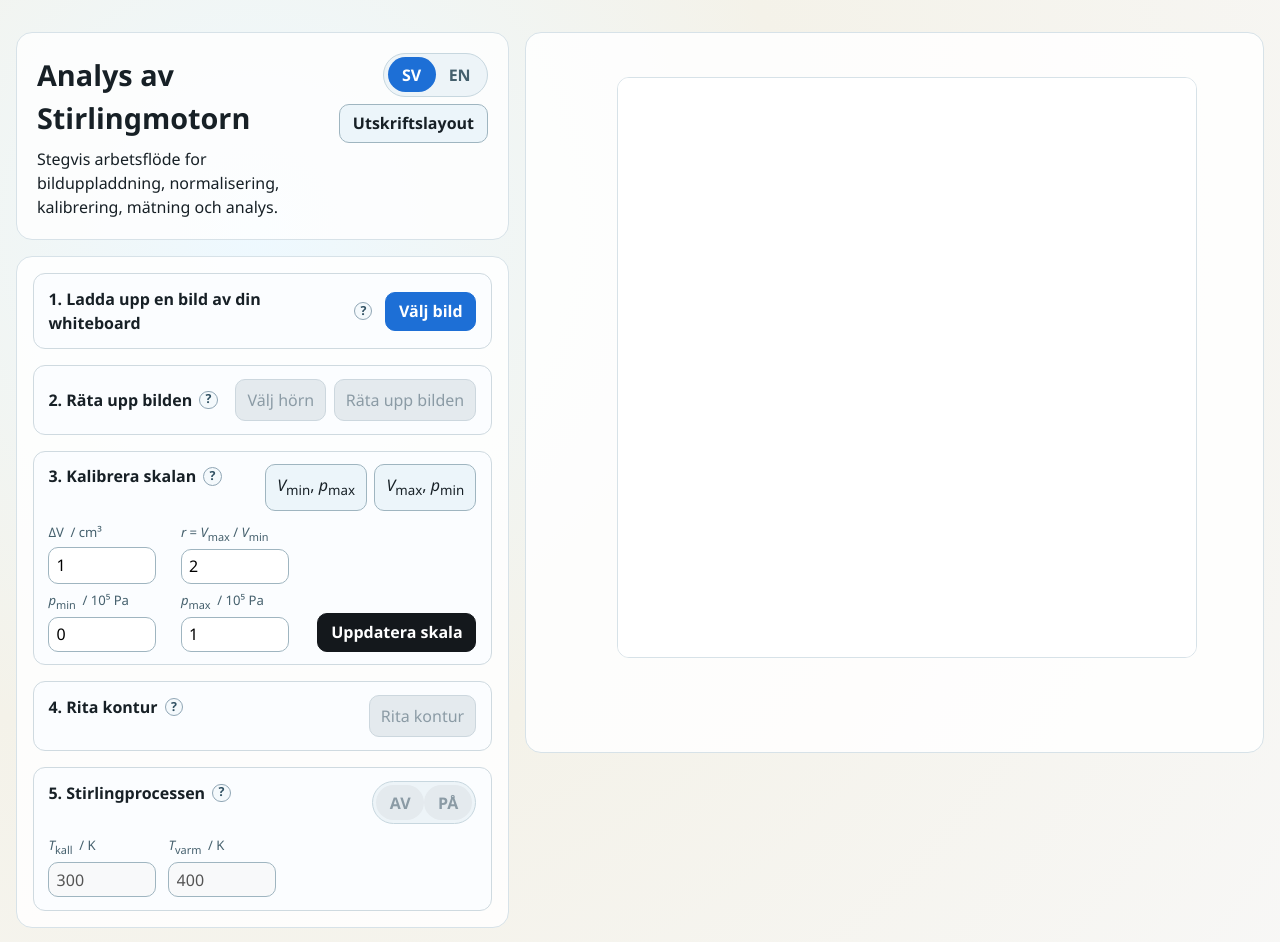
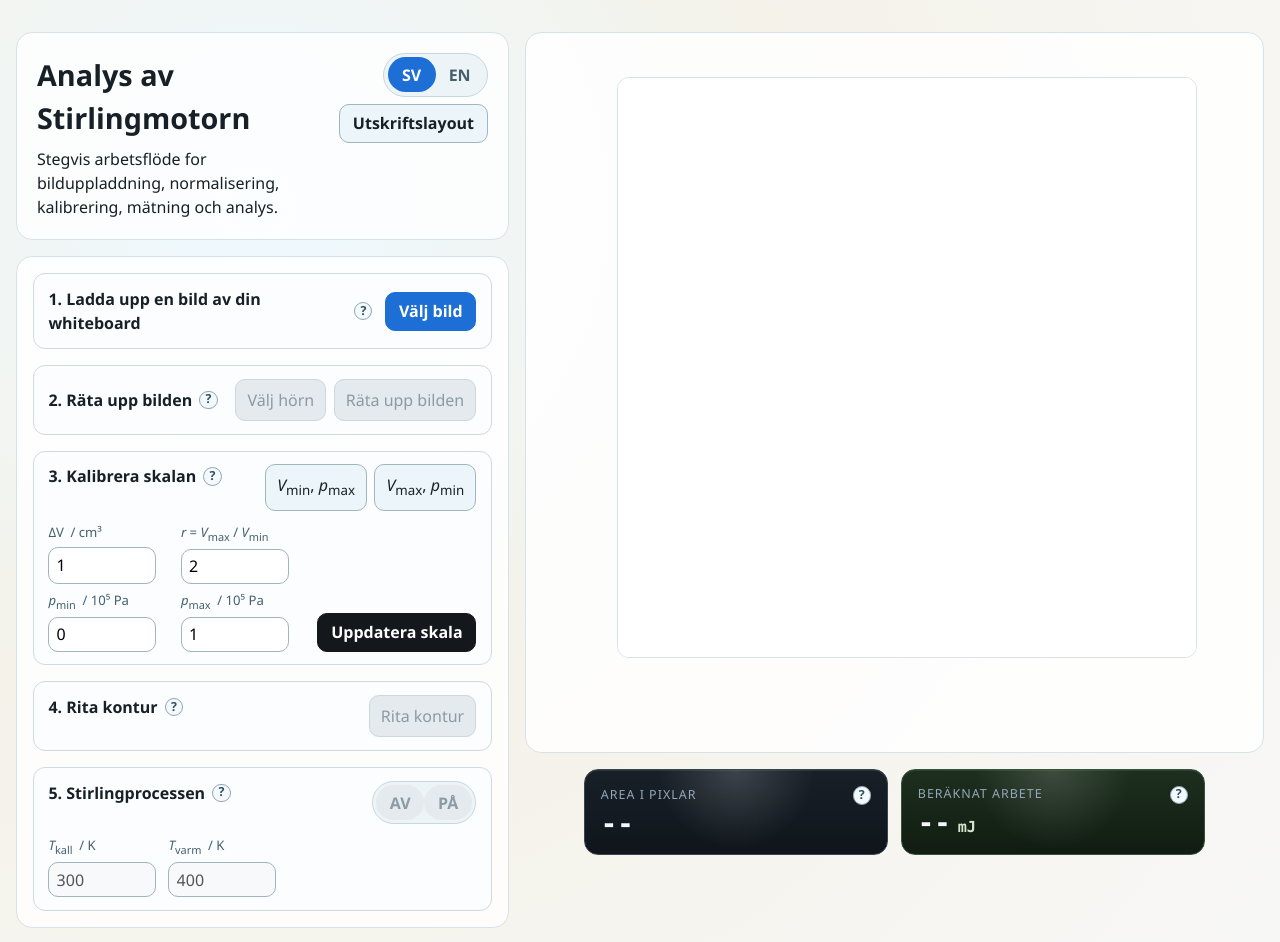
Before and after one commit to camahama/stirling, a React (Vite) app: page / in a window 1280 px wide. Shown: the top 942 px of the page. Built offline with nearby package versions, Linux system fonts and the light colour scheme.

Commit message:
tightening

```diff
--- a/src/App.tsx
+++ b/src/App.tsx
@@ -1078,8 +1078,10 @@ export function App() {
         </div>
       </section>
 
-      {previewSection}
-      {resultPanels}
+      <div className="visual-column">
+        {previewSection}
+        {resultPanels}
+      </div>
         </>
       )}
 
--- a/src/styles.css
+++ b/src/styles.css
@@ -453,6 +453,11 @@ button:disabled,
   padding: 0 2rem 1rem;
 }
 
+.visual-column {
+  display: grid;
+  gap: 1rem;
+}
+
 .result-panels .instrument-panel-grid {
   width: 92%;
   margin: 0 auto;
@@ -705,15 +710,9 @@ button:disabled,
     grid-column: 1;
   }
 
-  .preview {
+  .visual-column {
     grid-column: 2;
-    grid-row: 1 / span 2;
-    align-self: start;
-  }
-
-  .result-panels {
-    grid-column: 2;
-    grid-row: 3;
+    grid-row: 1 / span 3;
     align-self: start;
   }
 
```
